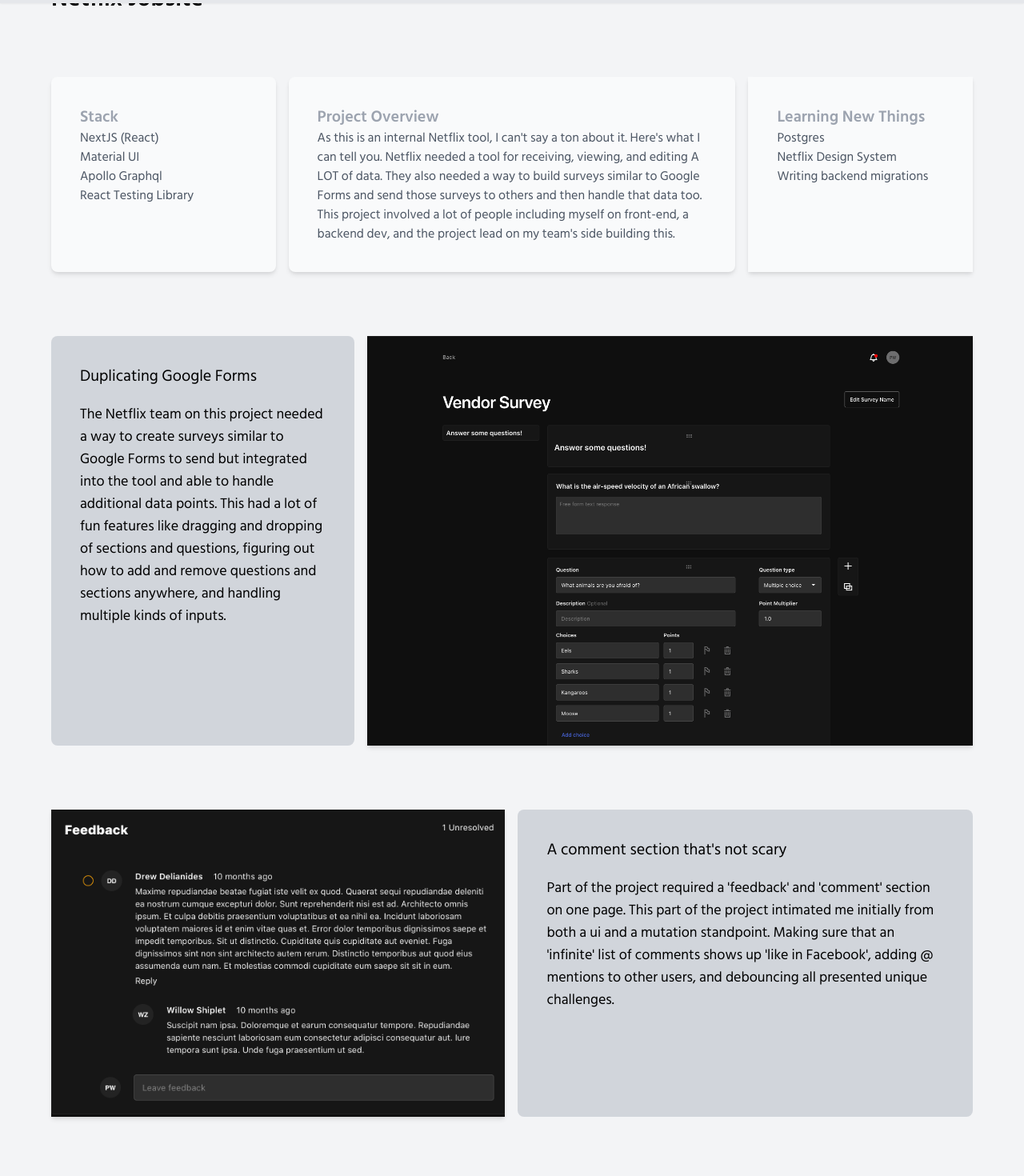
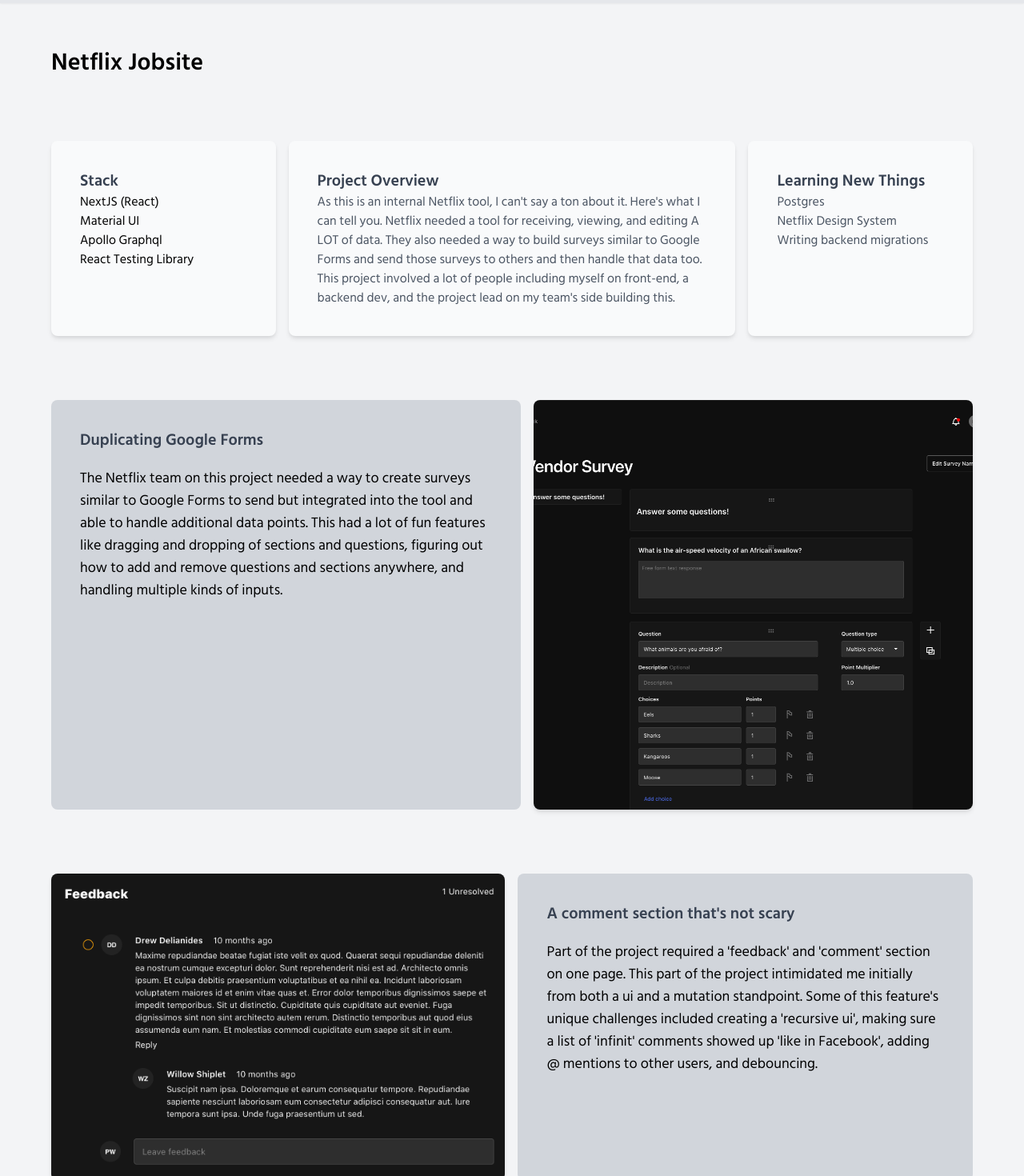
Before and after one commit to paigecwilley/paigecwilley.com, a Next.js app: page /work/netflix-internal-tool in a window 1280 px wide. Shown: the part 100-1570 px from the top of the page at 80% size. Built offline with nearby package versions, Linux system fonts and the light colour scheme; what @tailwindcss/typography would draw is missing.

Commit message:
initial for nf-internal detail mobile

```diff
--- a/pages/work/netflix-internal-tool.js
+++ b/pages/work/netflix-internal-tool.js
@@ -11,7 +11,7 @@
         <link rel="icon" href="/favicon.ico" />
       </Head>
 
-      <main className="flex flex-col justify-center items-center bg-gray-100 font-sans">
+      <main className="flex flex-col justify-center items-center bg-gray-100 font-sans pt-20 px-8">
         <section>
           <NFInternal />
         </section>
--- a/src/components/ProjectDetail/NFInternal.js
+++ b/src/components/ProjectDetail/NFInternal.js
@@ -4,7 +4,7 @@
 const Rundown = () => {
   return (
     <>
-      <h3 className="text-gray-400 font-semibold">Project Overview</h3>
+      <h3 className="text-gray-700 font-semibold">Project Overview</h3>
       <body className="text-gray-600">
         As this is an internal Netflix tool, I can't say a ton about it. Here's
         what I can tell you. Netflix needed a tool for receiving, viewing, and
@@ -35,6 +35,22 @@
   );
 };
 
+const ImageCreator = ({ imageUrl, width, minHeightOptional }) => {
+  return (
+    <div
+      className={`h-72 lg:h-96 rounded-lg relative shadow-md w-full lg:${width}`}
+      style={{ minHeight: minHeightOptional ? "auto" : "32rem" }}
+    >
+      <Image
+        src={imageUrl}
+        layout="fill"
+        objectFit="cover"
+        className="rounded-lg"
+      />
+    </div>
+  );
+};
+
 const imageSets = [
   {
     image: "/static/images/netflix_blog.png",
@@ -44,32 +60,24 @@
     orientation: "left",
     paragraphW: "w-1/3",
     imageSetup: (
-      <div
-        className="h-96  relative shadow-md w-2/3"
-        style={{ minHeight: "32rem" }}
-      >
-        <Image
-          src="/static/images/vendor_survey_crop.png"
-          layout="fill"
-          objectFit="cover"
+      <ImageCreator
+        imageUrl="/static/images/vendor_survey_crop.png"
+        width="w-2/3"
       />
-      </div>
     ),
   },
   {
     title: "A comment section that's not scary",
     paragraph:
-      "Part of the project required a 'feedback' and 'comment' section on one page. This part of the project intimated me initially from both a ui and a mutation standpoint. Making sure that an 'infinite'  list of comments shows up 'like in Facebook', adding @ mentions to other users, and debouncing all presented unique challenges. ",
+      "Part of the project required a 'feedback' and 'comment' section on one page. This part of the project intimidated me initially from both a ui and a mutation standpoint. Some of this feature's unique challenges included creating a 'recursive ui', making sure a list of 'infinit' comments showed up 'like in Facebook', adding @ mentions to other users, and debouncing.",
     orientation: "right",
     paragraphW: "w-1/2",
     imageSetup: (
-      <div className="h-96 relative shadow-md w-1/2">
-        <Image
-          src="/static/images/nf_feedback.png"
-          layout="fill"
-          objectFit="cover"
+      <ImageCreator
+        imageUrl="/static/images/nf_feedback.png"
+        width="w-1/2"
+        minHeightOptional
       />
-      </div>
     ),
   },
   {
@@ -79,16 +87,7 @@
     orientation: "left",
     paragraphW: "w-1/2",
     imageSetup: (
-      <div
-        className="h-96  relative shadow-md w-1/2"
-        style={{ minHeight: "32rem" }}
-      >
-        <Image
-          src="/static/images/diff_engine.png"
-          layout="fill"
-          objectFit="cover"
-        />
-      </div>
+      <ImageCreator imageUrl="/static/images/diff_engine.png" width="w-1/2" />
     ),
   },
 ];
@@ -98,16 +97,16 @@
     <>
       {imageSets.map((set) => (
         <div
-          className={`flex mb-20 ${
-            set.orientation === "left" ? "flex-row" : "flex-row-reverse"
+          className={`flex mb-20 flex-col ${
+            set.orientation === "left" ? "lg:flex-row" : "lg:flex-row-reverse"
           }`}
         >
           <div
             className={`bg-gray-300 rounded-lg p-9 ${
-              set.orientation === "left" ? "mr-4" : "ml-4"
-            } ${set.paragraphW}`}
+              set.orientation === "left" ? "lg:mr-4" : "lg:ml-4"
+            } w-full mb-4 lg:mb-0 lg:${set.paragraphW}`}
           >
-            <h3 className="mb-5">{set.title}</h3>
+            <h3 className="mb-5 text-gray-700 font-semibold">{set.title}</h3>
             <p>{set.paragraph}</p>
           </div>
           {set.imageSetup}
@@ -117,25 +116,29 @@
   );
 };
 
-const NFInternal = () => {
+const stack = [
+  "NextJS (React)",
+  "Material UI",
+  "Apollo Graphql",
+  "React Testing Library",
+];
+
+const Intro = () => {
   return (
-    <div className="my-20 max-w-6xl">
-      <h2 className="font-semibold mb-20">Netflix Jobsite</h2>
-      <div className="flex flex-row mb-20">
-        <div className=" w-1/4 bg-gray-50 p-9 rounded-lg shadow-md mr-4">
-          <h3 className="text-gray-400 font-semibold">Stack</h3>
+    <div className="flex flex-col lg:flex-row mb-20">
+      <div className="w-full order-2 lg:order-1 lg:w-1/4 bg-gray-50 p-9 rounded-lg shadow-md mb-4 lg:mb-0 lg:mr-4">
+        <h3 className="text-gray-700 font-semibold">Stack</h3>
         <ul>
-            <li className="text-gray-600">NextJS (React)</li>
-            <li className="text-gray-600">Material UI</li>
-            <li className="text-gray-600">Apollo Graphql</li>
-            <li className="text-gray-600">React Testing Library</li>
+          {stack.map((stackItem) => (
+            <li key={stackItem}>{stackItem}</li>
+          ))}
         </ul>
       </div>
-        <div className="w-1/2 bg-gray-50 p-9 rounded-lg shadow-md mr-4">
+      <div className="w-full order-1 lg:order-2 lg:w-1/2 bg-gray-50 p-9 rounded-lg shadow-md mb-4 lg:mb-0 lg:mr-4">
         <Rundown />
       </div>
-        <div className="w-1/4 bg-gray-50 bg-gray-50 p-9 shadow-md">
-          <h3 className="text-gray-400 font-semibold">Learning New Things</h3>
+      <div className="w-full order-3 lg:w-1/4 bg-gray-50 bg-gray-50 p-9 rounded-lg shadow-md">
+        <h3 className="text-gray-700 font-semibold">Learning New Things</h3>
         <ul>
           <li className="text-gray-600">Postgres</li>
           <li className="text-gray-600">Netflix Design System</li>
@@ -143,6 +146,14 @@
         </ul>
       </div>
     </div>
+  );
+};
+
+const NFInternal = () => {
+  return (
+    <div className="my-20 max-w-6xl">
+      <h2 className="font-semibold mb-20">Netflix Jobsite</h2>
+      <Intro />
       <ImageRundown />
     </div>
   );
```
Lines whose indentation alone changed are shown as unchanged.
